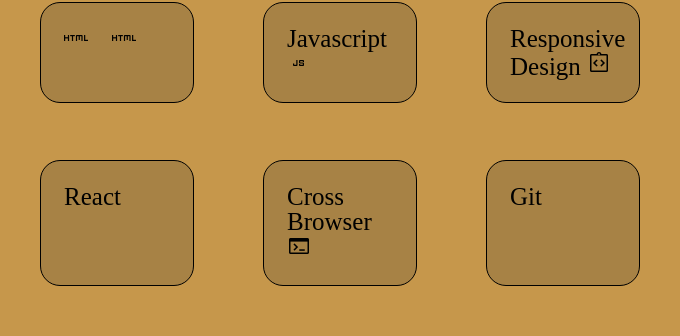
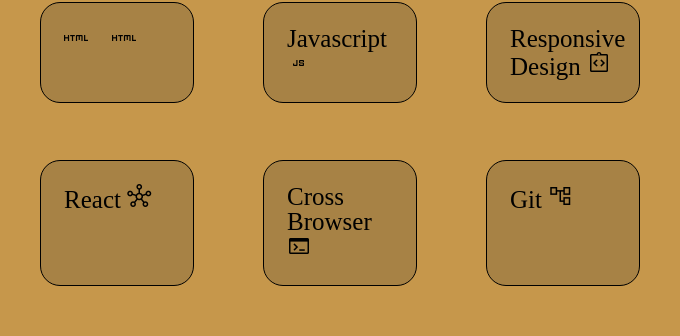
Before and after one commit to AndrezaCri/portfolio, a plain HTML site: page index2.html in a window 1280 px wide. Shown: the part 1231-1567 px from the top of the page, 544-1224 px from the left. Drawn offline with nearby package versions, Linux system fonts and the light colour scheme; a web font is replaced by a local one.

Commit message:
estilização pagina de habilidades

```diff
--- a/index2.html
+++ b/index2.html
@@ -73,7 +73,11 @@
                         </span>
                     </li>
 
-                    <li class="habilidades-list-intem">React</li>
+                    <li class="habilidades-list-intem">React
+                        <span class="material-symbols-outlined">
+                            hub
+                            </span>
+                    </li>
 
                     <li class="habilidades-list-intem">Cross Browser
                         <span class="material-symbols-outlined">
@@ -82,7 +86,11 @@
 
                     </li>
 
-                    <li class="habilidades-list-intem">Git</li>
+                    <li class="habilidades-list-intem">Git
+                        <span class="material-symbols-outlined">
+                            account_tree
+                        </span>
+                    </li>
                 </ul>
             </div>
         </div>
```
Also changed, not shown: assets/computer.png (deleted), assets/css.png (deleted), assets/devices.png (deleted), assets/html.png (deleted), assets/javascript.png (deleted).
